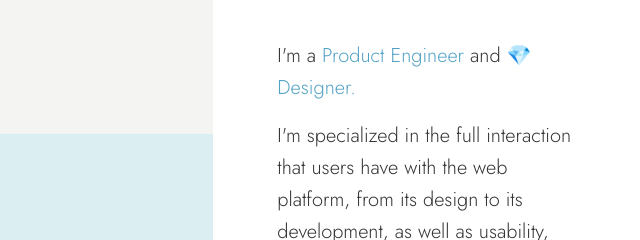
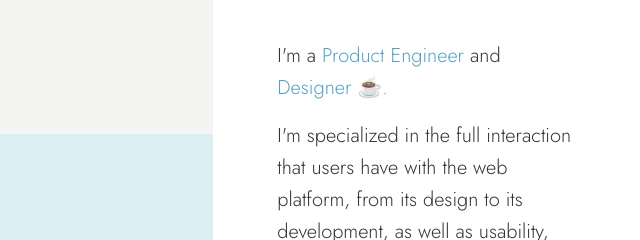
Before and after one commit to yojeero/yojee.vercel.app, a plain HTML site: page index.html in a window 1280 px wide. Shown: the top 240 px of the page, 640-1280 px from the left. Drawn offline with Linux system fonts and the light colour scheme.

Commit message:
Update index.html

```diff
--- a/index.html
+++ b/index.html
@@ -76,7 +76,7 @@
         <div class="txt-card">
 
                 <div>I'm a <a href="https://github.com/yojeero" target="_blank">Product Engineer
-                </a> and <a href="https://twitter.com/yojeero" target="_blank">💎 Designer.</a>
+                </a> and <a href="https://twitter.com/yojeero" target="_blank">Designer ☕.</a>
                 </div>
 
                 <div>I'm specialized in the full interaction that users have with the web platform, from its design to its development, as well as usability, performance and accessibility.
```
